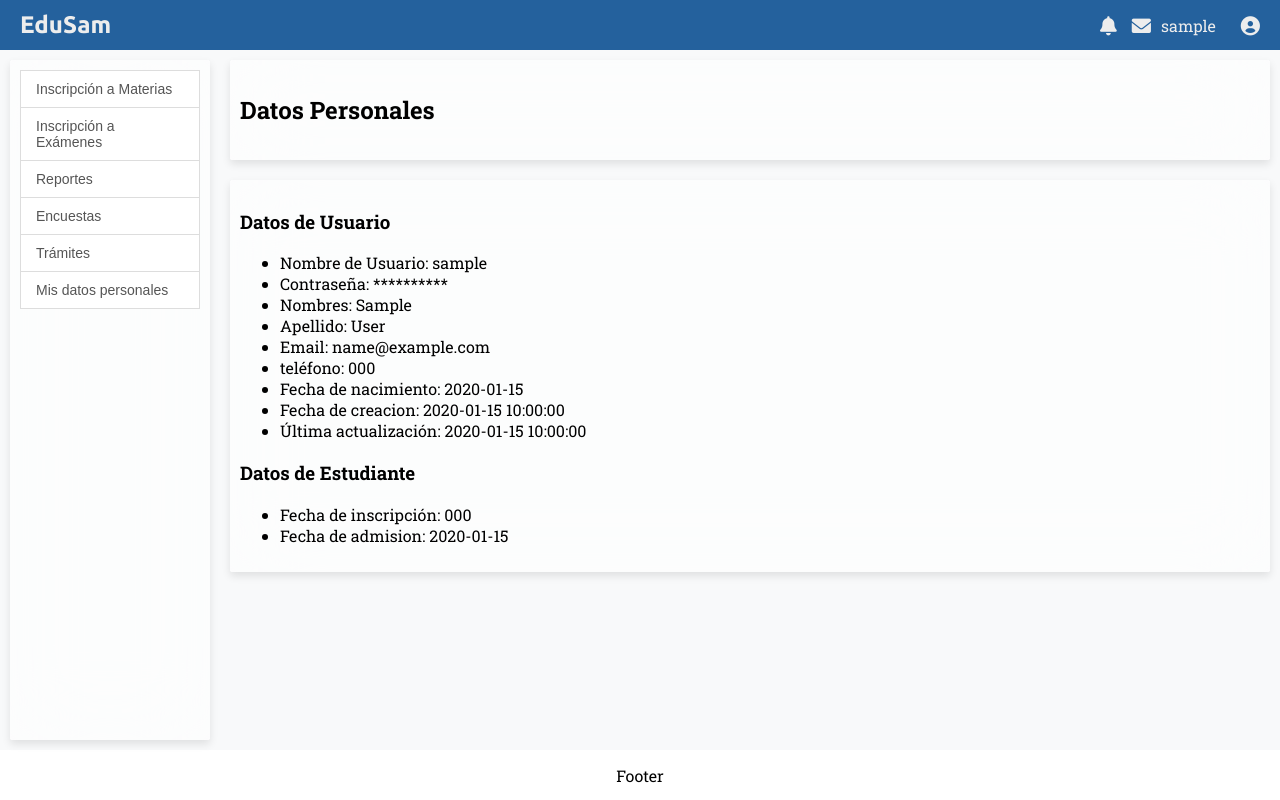
After one commit to SantiagoDarnes/edu-sam, a Flask app: template app/templates/student/personal_data.html in a window 1280 px wide. The commit adds this page. Run offline with Flask 3, Linux system fonts and the light colour scheme; tables that the repository leaves empty hold one stand-in row (values such as "Sample post"); the template is opened without the code that fills it: values that come from a table or form of the project are taken from there, most other values are stand-ins (such as "Sample title", 1, 10 or a date in 2020).

Commit message:
basic personal data

```diff
--- a/app/__init__.py
+++ b/app/__init__.py
@@ -28,4 +28,10 @@ def create_app(config_class=Config):
     from app.modules.reports import bp as reports_bp
     app.register_blueprint(reports_bp, url_prefix='/reports')
 
+    from app.modules.procedures import bp as procedures_bp
+    app.register_blueprint(procedures_bp, url_prefix='/procedures')
+
+    from app.modules.personal_data import bp as personal_data_bp
+    app.register_blueprint(personal_data_bp, url_prefix='/personal_data')
+
     return app
--- /dev/null
+++ b/app/modules/personal_data/__init__.py
@@ -0,0 +1,5 @@
+from flask import Blueprint
+
+bp = Blueprint('personal_data', __name__)
+
+from app.modules.personal_data import routes
--- a/app/modules/procedures/routes.py
+++ b/app/modules/procedures/routes.py
@@ -1,5 +1,5 @@
 from flask import render_template, redirect, url_for, request
-from app.modules.reports import bp
+from app.modules.procedures import bp
 from app.auth import AuthService, login_required, require_profile
 
 auth_service = AuthService()
--- a/app/templates/base.html
+++ b/app/templates/base.html
@@ -51,8 +51,8 @@
                         <li><a href="{{url_for('exam_registration.index')}}">Inscripción a Exámenes</a></li>
                         <li><a href="{{url_for('reports.index')}}">Reportes</a></li>
                         <li><a href="#">Encuestas</a></li>
-                        <li><a href="#">Trámites</a></li>
-                        <li><a href="#">Mis datos personales</a></li>
+                        <li><a href="{{url_for('procedures.index')}}">Trámites</a></li>
+                        <li><a href="{{url_for('personal_data.index')}}">Mis datos personales</a></li>
                         {% block sidebar %}{% endblock %}
                     </ul>
                 </div>
--- /dev/null
+++ b/app/templates/student/personal_data.html
@@ -0,0 +1,29 @@
+{% extends 'base.html' %}
+
+{% block title %}Datos Personales - EduSam{% endblock %}
+
+{% block top_bar %}
+    <h2>Datos Personales</h2>
+{% endblock %}
+
+
+{% block content %}
+    <h3>Datos de Usuario</h3>
+    <ul>
+        <li>Nombre de Usuario: {{person.username}}</li>
+        <li>Contraseña: **********</li>
+        <li>Nombres: {{person.first_name}}</li>
+        <li>Apellido: {{person.last_name}}</li>
+        <li>Email: {{person.email}}</li>
+        <li>teléfono: {{person.phone}}</li>
+        <li>Fecha de nacimiento: {{person.birth_date}}</li>
+        <li>Fecha de creacion: {{person.created_at}}</li>
+        <li>Última actualización: {{person.updated_at}}</li>
+    </ul>
+
+    <h3>Datos de Estudiante</h3>
+    <ul>
+        <li>Fecha de inscripción: {{student.enrollment_number}}</li>
+        <li>Fecha de admision: {{student.admission_date}}</li>
+    </ul>
+{% endblock %}
```
Also changed, not shown: app/modules/personal_data/routes.py (added, +26 -0 lines).
